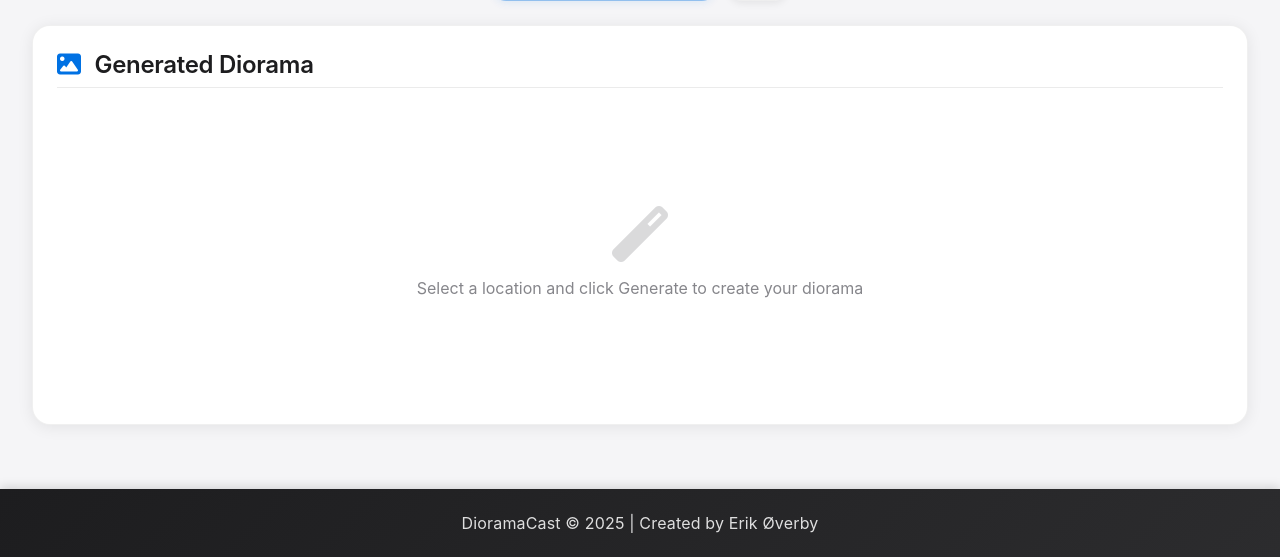
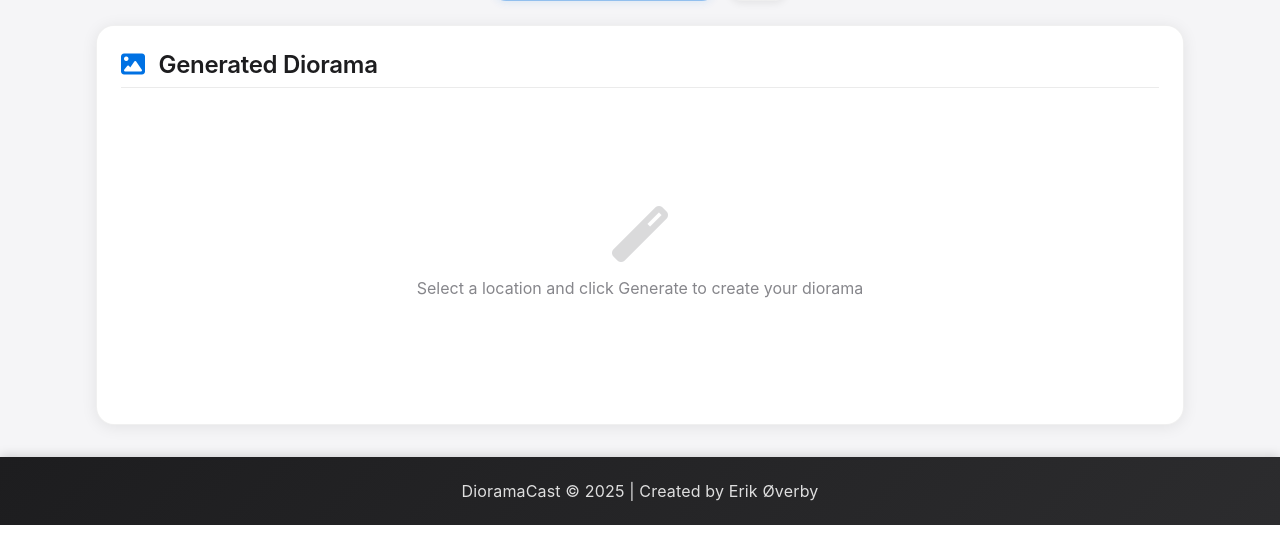
Before and after one commit to Erik0810/DioramaCast, a Flask app: page / in a window 1280 px wide. Shown: the part 953-1510 px from the top of the page. After the commit the page ends 1478 px from the top, so only its background shows below. Run offline with Flask 3, Linux system fonts and the light colour scheme.

Commit message:
Fixed footer spacing

```diff
--- a/app.py
+++ b/app.py
@@ -7,6 +7,10 @@ from google.genai import types
 from PIL import Image
 from io import BytesIO
 import base64
+from dotenv import load_dotenv
+
+# Load environment variables from .env file for running locally
+load_dotenv()
 
 app = Flask(__name__)
 
--- a/static/css/style.css
+++ b/static/css/style.css
@@ -32,6 +32,8 @@ body {
     -webkit-font-smoothing: antialiased;
     -moz-osx-font-smoothing: grayscale;
     overscroll-behavior: none;
+    display: flex;
+    flex-direction: column;
 }
 
 header {
@@ -105,7 +107,7 @@ footer {
     padding: 1.5rem 2rem;
     text-align: center;
     box-shadow: 0 -2px 10px var(--shadow-strong);
-    margin-top: 2rem;
+    margin-top: auto;
 }
 
 footer p {
@@ -231,6 +233,8 @@ footer p {
     padding: 2rem;
     max-width: 1800px;
     margin: 0 auto;
+    width: 90%;
+    flex: 1;
 }
 
 /* Top Row: Two equal columns side-by-side */
```
